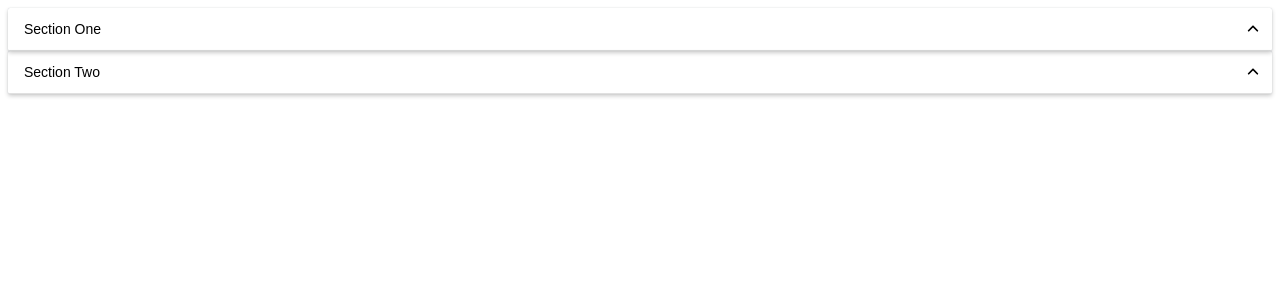
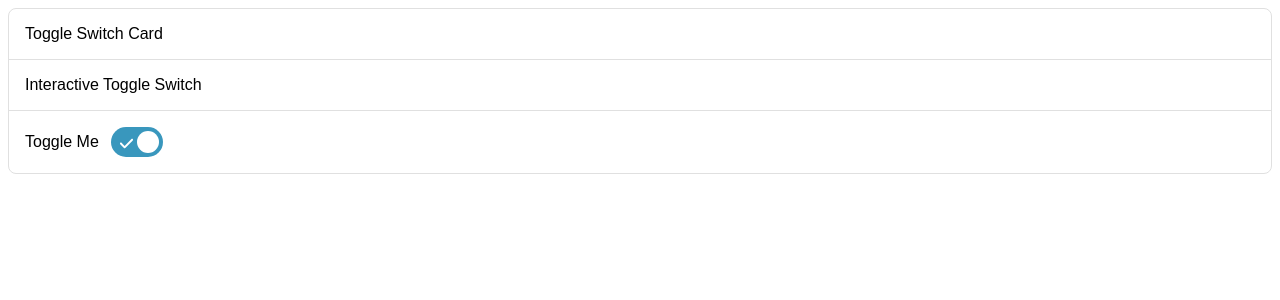
Before and after one commit to magicpatterns/A98DB973KWL8, a React (Vite) app: page / in a window 1280 px wide. Shown: the top 300 px of the page. Built offline with nearby package versions, Linux system fonts and the light colour scheme.

Commit message:
udpate card

```diff
--- a/package.json
+++ b/package.json
@@ -1,7 +1,7 @@
 {
   "name": "a98db973kwl8",
   "description": "A98DB973KWL8 component library",
-  "version": "0.0.7",
+  "version": "0.0.8",
   "type": "module",
   "main": "dist/a98db973kwl8.js",
   "files": [
--- a/src/App.tsx
+++ b/src/App.tsx
@@ -1,35 +1,28 @@
-import React from "react";
-import {
-  Accordion,
-  AccordionBody,
-  AccordionContent,
-  AccordionFooter,
-  AccordionHeader,
-} from "./components/Accordion/Accordion";
+import React, { useState } from "react";
+import { Toggle } from "./components/Toggle/Toggle";
+import { Card, CardHeader, CardBody, CardFooter } from "./components/Card/Card";
 import "./components/index.css";
-
-function App() {
+const App = () => {
+  const [isChecked, setIsChecked] = useState(true);
+  const handleClick = () => {
+    setIsChecked(!isChecked);
+  };
   return (
-    <>
-      {" "}
-      <Accordion>
-        <AccordionHeader label="Section One" />
-        <AccordionBody>
-          <AccordionContent>List Item One</AccordionContent>
-          <AccordionContent>List Item Two</AccordionContent>
-          <AccordionFooter label="Show More" onClick={() => {}} />
-        </AccordionBody>
-      </Accordion>
-      <Accordion>
-        <AccordionHeader label="Section Two" />
-        <AccordionBody>
-          <AccordionContent>List Item Three</AccordionContent>
-          <AccordionContent>List Item Four</AccordionContent>
-          <AccordionFooter label="Show More" onClick={() => {}} />
-        </AccordionBody>
-      </Accordion>
-    </>
+    <Card>
+      <CardHeader>Toggle Switch Card</CardHeader>
+      <CardBody>Interactive Toggle Switch</CardBody>
+      <CardFooter>
+        <Toggle
+          size="md"
+          label="Toggle Me"
+          isChecked={isChecked}
+          onChange={handleClick}
+          disabled={false}
+          showIcons={true}
+        />
+      </CardFooter>
+    </Card>
   );
-}
+};
 
 export default App;
--- a/src/components/card/card.css
+++ b/src/components/card/card.css
@@ -1,5 +1,5 @@
-
 .localize-card {
+  border-style: solid;
   border-width: 1px;
   border-color: var(--localize-color-gray-20);
   border-radius: 8px;
@@ -43,5 +43,5 @@
 }
 
 .localize-card-clickable:hover {
-        box-shadow: 0px 0px 1px 0px #1A2D494D, 0px 8px 12px 0px #1A2D4926;
+  box-shadow: 0px 0px 1px 0px #1a2d494d, 0px 8px 12px 0px #1a2d4926;
 }
```
Also changed, not shown: 1 other file (tests, documents, lock files or other folders). Lines whose indentation alone changed are shown as unchanged.
